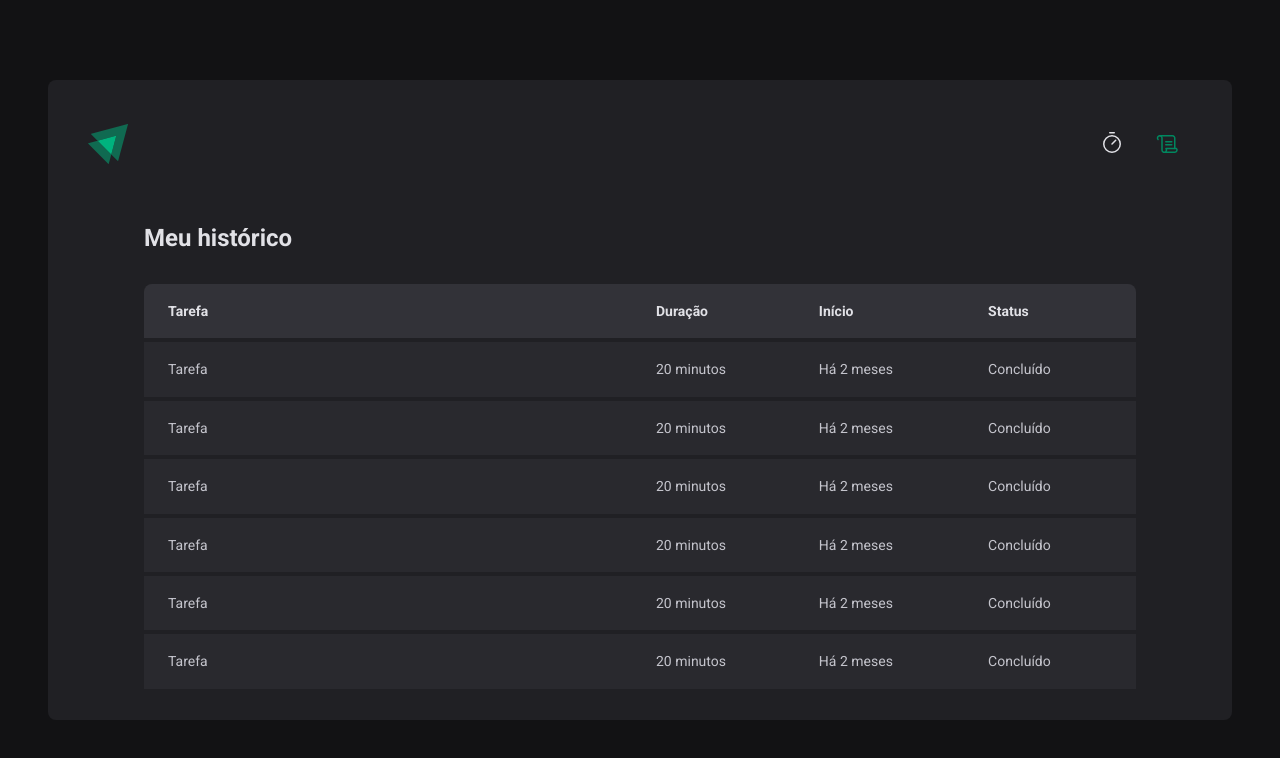
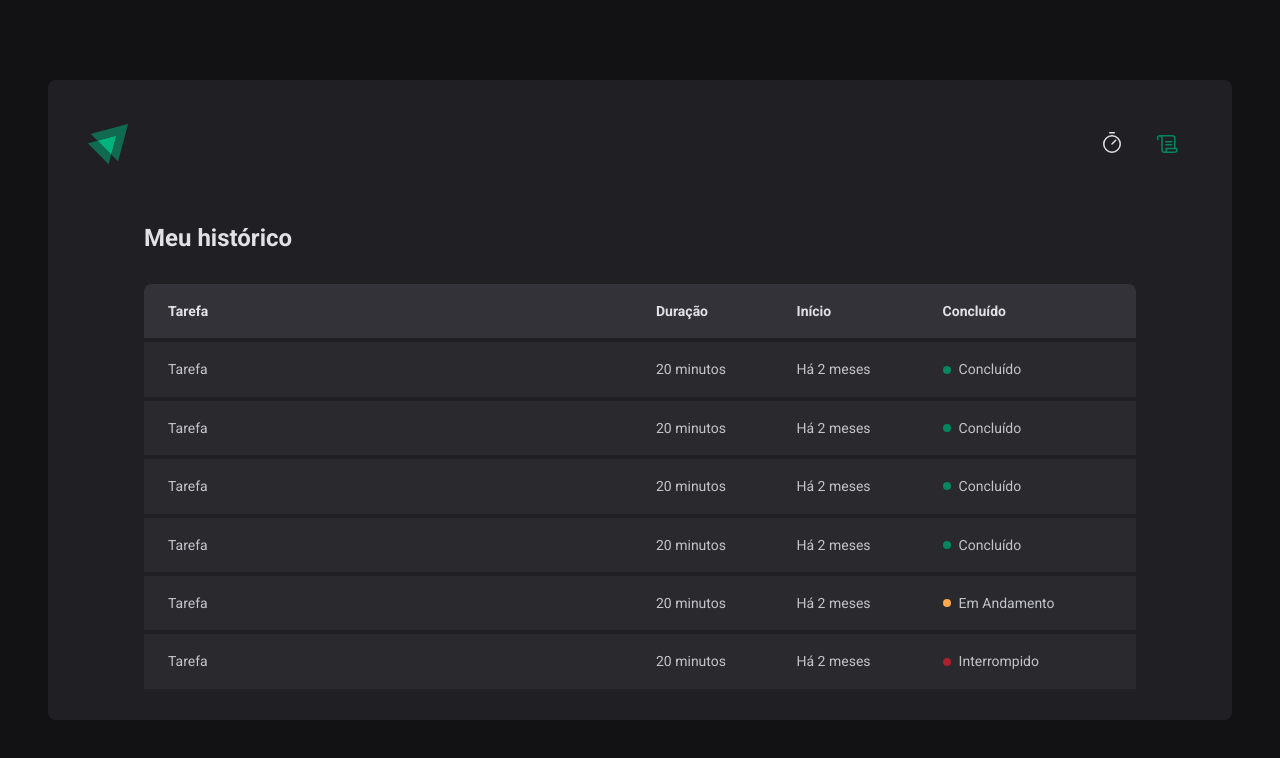
Before and after one commit to fabiof2x/ignite2022-reactjs-02-ignite-timer, a React (Vite) app: page /history in a window 1280 px wide. Shown: the top 758 px of the page. Built offline with nearby package versions, Linux system fonts and the light colour scheme.

Commit message:
Componente: Status

```diff
--- a/src/pages/History/index.tsx
+++ b/src/pages/History/index.tsx
@@ -1,4 +1,4 @@
-import { HistoryContainer, HistoryList } from './styles'
+import { HistoryContainer, HistoryList, Status } from './styles'
 
 export function History() {
   return (
@@ -12,7 +12,7 @@
               <th>Tarefa</th>
               <th>Duração</th>
               <th>Início</th>
-              <th>Status</th>
+              <th>Concluído</th>
             </tr>
           </thead>
           <tbody>
@@ -20,37 +20,49 @@
               <td>Tarefa</td>
               <td>20 minutos</td>
               <td>Há 2 meses</td>
-              <td>Concluído</td>
+              <td>
+                <Status statusColor="green">Concluído</Status>
+              </td>
             </tr>
             <tr>
               <td>Tarefa</td>
               <td>20 minutos</td>
               <td>Há 2 meses</td>
-              <td>Concluído</td>
+              <td>
+                <Status statusColor="green">Concluído</Status>
+              </td>
             </tr>
             <tr>
               <td>Tarefa</td>
               <td>20 minutos</td>
               <td>Há 2 meses</td>
-              <td>Concluído</td>
+              <td>
+                <Status statusColor="green">Concluído</Status>
+              </td>
             </tr>
             <tr>
               <td>Tarefa</td>
               <td>20 minutos</td>
               <td>Há 2 meses</td>
-              <td>Concluído</td>
+              <td>
+                <Status statusColor="green">Concluído</Status>
+              </td>
             </tr>
             <tr>
               <td>Tarefa</td>
               <td>20 minutos</td>
               <td>Há 2 meses</td>
-              <td>Concluído</td>
+              <td>
+                <Status statusColor="yellow">Em Andamento</Status>
+              </td>
             </tr>
             <tr>
               <td>Tarefa</td>
               <td>20 minutos</td>
               <td>Há 2 meses</td>
-              <td>Concluído</td>
+              <td>
+                <Status statusColor="red">Interrompido</Status>
+              </td>
             </tr>
           </tbody>
         </table>
--- a/src/pages/History/styles.ts
+++ b/src/pages/History/styles.ts
@@ -60,3 +60,27 @@
     }
   }
 `
+
+const STATUS_COLORS = {
+  yellow: 'yellow-500',
+  green: 'green-500',
+  red: 'red-500',
+} as const
+
+interface StatusProps {
+  statusColor: keyof typeof STATUS_COLORS
+}
+
+export const Status = styled.span<StatusProps>`
+  display: flex;
+  align-items: center;
+  gap: 0.5rem;
+
+  &::before {
+    content: '';
+    width: 0.5rem;
+    height: 0.5rem;
+    border-radius: 9999px;
+    background: ${(props) => props.theme[STATUS_COLORS[props.statusColor]]};
+  }
+`
```
